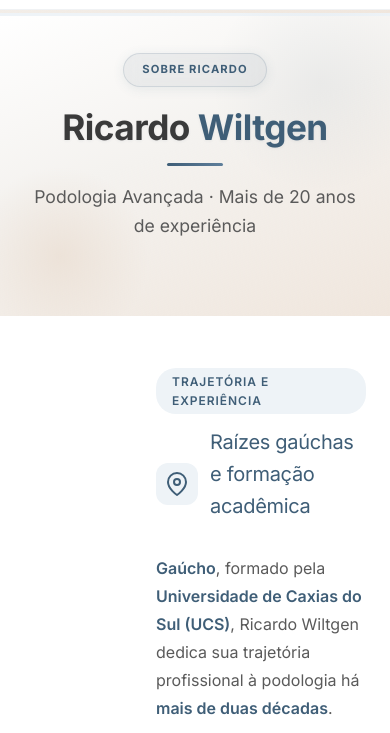
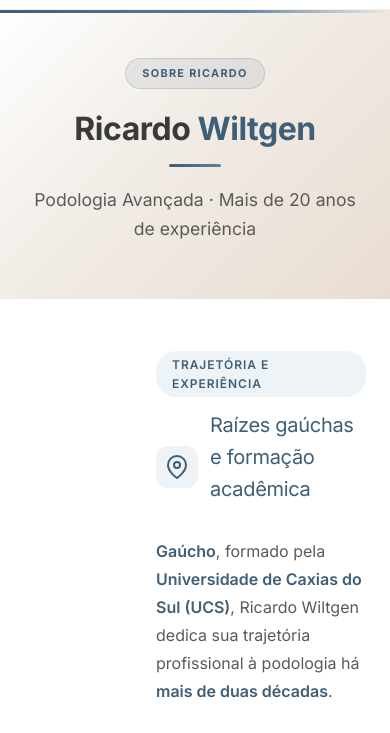
Before and after one commit to cauacbobato/RICARDO_site, a plain HTML site: page pages/sobre.html in a window 390 px wide. Shown: the part 54-787 px from the top of the page. Drawn offline with nearby package versions, Linux system fonts and the light colour scheme.

Commit message:
feat: hero fullbleed com degradê como nas imagens de referência
Hero principal (index.html):
- Seção fullwidth sem container limitando a largura
- Foto sangra até a borda direita da viewport
- Gradiente de fusão branco→transparente (esquerda→direita) sobre a imagem
- Overlay azul suave no canto superior direito
- Linha decorativa fina na cor primária no topo da seção
- Círculo decorativo sutil no canto inferior esquerdo

Heroes internos (todas as páginas):
- Nova classe .hero--interno com degradê diagonal branco→bege quente
- Elementos decorativos (.hero-deco) circulares nas bordas laterais
- Linha decorativa azul abaixo do h1
- Título maior (3rem) e descrição centralizada com largura máxima
- Removidos style inline de grid-template-columns e text-align

CSS:
- Reescrita completa do bloco .hero com layout flexbox fullwidth
- .hero-container sem max-width 1200px — ocupa 1400px para a imagem sangrar
- .hero-conteudo com padding interno generoso
- .hero-imagem fullbleed: border-radius:0, overflow:hidden
- Gradiente ::before na imagem (left→right, branco→transparente)
- Removidos todos os blocos duplicados e conflitantes de versões anteriores
- Responsivo: mobile empilha conteúdo→imagem, imagem ganha border-radius

Co-authored-by: v0agent <it+v0agent@vercel.com>

```diff
--- a/assets/css/estilo.css
+++ b/assets/css/estilo.css
@@ -236,109 +236,177 @@ nav ul li a.ativo {
     transition: var(--transition);
 }
 
-/* ===== HERO ===== */
+/* ===== HERO — PRINCIPAL (index.html) ===== */
+/*
+ * Layout: texto à esquerda dentro do .container,
+ * imagem sangra até a borda direita da viewport.
+ * A seção .hero ocupa 100vw; o grid é: [conteudo | imagem-fullbleed].
+ */
 .hero {
-    padding: 60px 0 80px;
-    background: linear-gradient(135deg, #ffffff 0%, var(--cor-off-white) 50%, #e6d6c7 100%);
     position: relative;
     overflow: hidden;
-}
-
-/* Formas geométricas decorativas em CSS puro */
+    background: #ffffff;
+    /* Gradiente diagonal de fundo: branco puro → off-white quente */
+    background-image: linear-gradient(120deg, #ffffff 0%, #f7f4f0 45%, #ede5db 100%);
+    min-height: 560px;
+    display: flex;
+    align-items: stretch;
+}
+
+/* Faixa decorativa — linha fina no topo com a cor primária */
 .hero::before {
     content: '';
     position: absolute;
-    top: -80px;
-    right: -80px;
-    width: 400px;
-    height: 400px;
-    border-radius: 50%;
-    background: radial-gradient(circle, rgba(63, 94, 119, 0.06) 0%, transparent 70%);
-    pointer-events: none;
-}
+    top: 0;
+    left: 0;
+    right: 0;
+    height: 3px;
+    background: linear-gradient(90deg, var(--cor-primaria) 0%, var(--cor-azul-claro) 60%, transparent 100%);
+    z-index: 2;
+}
+
+/* Círculo decorativo grande no canto inferior esquerdo */
 .hero::after {
     content: '';
     position: absolute;
-    bottom: -60px;
-    left: -60px;
-    width: 300px;
-    height: 300px;
+    bottom: -120px;
+    left: -120px;
+    width: 500px;
+    height: 500px;
     border-radius: 50%;
-    background: radial-gradient(circle, rgba(230, 214, 199, 0.5) 0%, transparent 70%);
+    background: radial-gradient(circle, rgba(63, 94, 119, 0.055) 0%, transparent 65%);
     pointer-events: none;
-}
-
-/* Elemento decorativo extra — linha ondulada sutil no topo */
-.hero .hero-container {
+    z-index: 0;
+}
+
+/* Grid do hero: conteúdo (esquerda) + imagem fullbleed (direita) */
+.hero-container {
+    width: 100%;
+    max-width: 1400px;
+    margin: 0 auto;
+    display: grid;
+    grid-template-columns: 1fr 1fr;
+    align-items: stretch;
     position: relative;
     z-index: 1;
 }
 
-.hero-container {
-    display: grid;
-    grid-template-columns: 1fr 1fr;
-    gap: 60px;
-    align-items: center;
-}
+/* Conteúdo textual — padding generoso, alinhado à direita do container */
+.hero-conteudo {
+    padding: 72px 56px 72px 48px;
+    display: flex;
+    flex-direction: column;
+    justify-content: center;
+}
+
+/* Badge pill */
 .hero-badge {
     display: inline-flex;
     align-items: center;
     gap: 6px;
-    background: rgba(63, 94, 119, 0.08);
-    color: var(--cor-primaria);
-    font-size: 0.7rem;
+    background: rgba(63, 94, 119, 0.09);
+    color: var(--cor-primaria);
+    font-size: 0.68rem;
     font-weight: 700;
-    letter-spacing: 0.1em;
+    letter-spacing: 0.12em;
     text-transform: uppercase;
-    padding: 7px 18px;
+    padding: 6px 16px;
     border-radius: 20px;
-    margin-bottom: 20px;
-    border: 1px solid rgba(63, 94, 119, 0.15);
-    backdrop-filter: blur(8px);
-    -webkit-backdrop-filter: blur(8px);
-}
+    margin-bottom: 22px;
+    border: 1px solid rgba(63, 94, 119, 0.18);
+    width: fit-content;
+}
+
+/* Título do hero */
+.hero-conteudo h1 {
+    font-size: 2.75rem;
+    font-weight: 700;
+    line-height: 1.15;
+    margin-bottom: 18px;
+    color: var(--cor-texto);
+}
+.hero-conteudo h1 span { color: var(--cor-primaria); }
+
+/* Descrição */
+.hero-descricao {
+    font-size: 1.05rem;
+    color: var(--cor-texto-claro);
+    margin-bottom: 28px;
+    line-height: 1.65;
+    max-width: 520px;
+}
+
+/* Info items (endereço, tel, horário) */
 .hero-info {
     display: flex;
     flex-direction: column;
     gap: 8px;
-    margin-bottom: 28px;
+    margin-bottom: 32px;
 }
 .hero-info-item {
     display: flex;
     align-items: center;
     gap: 10px;
-    font-size: 0.95rem;
+    font-size: 0.9rem;
     color: var(--cor-texto-claro);
 }
-.hero-info-icon { font-size: 1.2rem; }
+.hero-info-item svg {
+    width: 16px;
+    height: 16px;
+    color: var(--cor-primaria);
+    flex-shrink: 0;
+}
+
+/* Botões */
 .hero-botoes {
     display: flex;
-    gap: 16px;
+    gap: 14px;
     flex-wrap: wrap;
 }
+
+/* ===== IMAGEM DO HERO — fullbleed à direita ===== */
 .hero-imagem {
+    position: relative;
+    overflow: hidden;
+    /* Sem border-radius — sangra até a borda */
+    border-radius: 0;
     background: var(--cor-bege);
-    border-radius: var(--border-radius);
-    overflow: hidden;
-    aspect-ratio: 4/3;
-    display: flex;
-    align-items: center;
-    justify-content: center;
-    box-shadow: 0 20px 60px rgba(63, 94, 119, 0.18), 0 4px 16px rgba(63, 94, 119, 0.08);
-    position: relative;
 }
 .hero-imagem img {
     width: 100%;
     height: 100%;
     object-fit: cover;
-}
-/* Overlay de gradiente suave sobre a imagem do hero */
+    display: block;
+}
+/*
+ * Gradiente sobre a imagem: fade da esquerda (branco/off-white) → transparente.
+ * Cria a fusão suave entre o conteúdo e a foto, exatamente como nas referências.
+ */
+.hero-imagem::before {
+    content: '';
+    position: absolute;
+    inset: 0;
+    background: linear-gradient(
+        to right,
+        #ffffff 0%,
+        rgba(247, 244, 240, 0.85) 15%,
+        rgba(247, 244, 240, 0.3) 35%,
+        transparent 60%
+    );
+    z-index: 1;
+    pointer-events: none;
+}
+/* Overlay azul muito suave no canto superior direito */
 .hero-imagem::after {
     content: '';
     position: absolute;
     inset: 0;
-    background: linear-gradient(135deg, rgba(63, 94, 119, 0.12) 0%, rgba(63, 94, 119, 0.02) 60%, transparent 100%);
-    border-radius: var(--border-radius);
+    background: linear-gradient(
+        210deg,
+        rgba(63, 94, 119, 0.08) 0%,
+        transparent 50%
+    );
+    z-index: 1;
     pointer-events: none;
 }
 
@@ -785,13 +853,6 @@ footer {
     }
     .header-cta { display: none; }
 
-    .hero-container {
-        grid-template-columns: 1fr;
-        gap: 40px;
-    }
-    .hero-conteudo h1 { font-size: 2rem; }
-    .hero-imagem { aspect-ratio: 16/10; }
-
     .sobre-container {
         grid-template-columns: 1fr;
     }
@@ -841,20 +902,15 @@ footer {
     height: 200px;
     border: none;
 }
-/* ===== IMAGENS - SOLUÇÃO SEM BORDAS ===== */
-
-/* Contêineres com proporção definida e overflow escondido */
-.hero-imagem,
+/* ===== IMAGENS — CONTÊINERES COM OVERFLOW ===== */
+
+/* sobre e podologia mantêm border-radius */
 .sobre-imagem,
 .podologia-imagem {
     border-radius: var(--border-radius);
     overflow: hidden;
-    background: var(--cor-bege); /* fundo só para carregamento, não aparece se a imagem preencher */
-    position: relative; /* necessário para o overlay ::after */
-}
-
-.hero-imagem {
-    aspect-ratio: 4/4; /* proporção 16:10, ajustável */
+    background: var(--cor-bege);
+    position: relative;
 }
 
 .sobre-imagem {
@@ -873,20 +929,19 @@ footer {
 }
 
 /* Todas as imagens dentro desses contêineres */
-.hero-imagem img,
 .sobre-imagem img,
 .podologia-imagem img,
 .blog-card-img img {
     width: 100%;
     height: 100%;
-    object-fit: cover; /* preenche sem distorcer */
-    object-position: center center; /* centraliza */
-    display: block; /* remove espaços extras */
+    object-fit: cover;
+    object-position: center center;
+    display: block;
 }
 
 /* Ajuste específico para a foto do Ricardo (sobre) se o rosto estiver no topo */
 .sobre-imagem img {
-    object-position: center 25%; /* ajuste se a foto tiver o rosto mais acima */
+    object-position: center 25%;
 }
 
 /* ===== SERVIÇOS EM DESTAQUE (cards lado a lado) ===== */
@@ -1133,49 +1188,6 @@ footer {
     .depoimento-texto blockquote {
         font-size: 1rem;
     }
-}
-
-/* =========================================================
-   ===== HERO INTERNO (páginas de subconteúdo) =============
-   Aplicado nas páginas que usam hero com 1 coluna e
-   text-align:center. Gradiente mais rico e detalhes visuais.
-   ========================================================= */
-
-/* Hero com 1 coluna centralizado — variante das páginas internas */
-.hero:has(.hero-container[style*="grid-template-columns:1fr"]),
-.hero:has(.hero-container[style*="grid-template-columns: 1fr"]) {
-    background: linear-gradient(160deg, #ffffff 0%, var(--cor-off-white) 45%, rgba(230, 214, 199, 0.6) 100%);
-    padding-bottom: 56px;
-}
-
-/* Linha decorativa azul abaixo do h1 nos heroes internos */
-.hero-container[style*="grid-template-columns:1fr"] .hero-conteudo h1::after,
-.hero-container[style*="grid-template-columns: 1fr"] .hero-conteudo h1::after {
-    content: '';
-    display: block;
-    width: 56px;
-    height: 3px;
-    background: linear-gradient(90deg, var(--cor-primaria), var(--cor-primaria-clara));
-    border-radius: 2px;
-    margin: 16px auto 0;
-}
-
-/* Sombra de texto sutil no h1 do hero para contraste sobre gradiente */
-.hero-conteudo h1 {
-    font-size: 2.8rem;
-    font-weight: 700;
-    line-height: 1.15;
-    margin-bottom: 16px;
-    text-shadow: 0 1px 3px rgba(63, 94, 119, 0.08);
-}
-.hero-conteudo h1 span { color: var(--cor-primaria); }
-
-/* Destaque na descrição do hero */
-.hero-descricao {
-    font-size: 1.1rem;
-    color: var(--cor-texto-claro);
-    margin-bottom: 24px;
-    line-height: 1.65;
 }
 
 /* =========================================================
@@ -2025,56 +2037,139 @@ header.rolado {
 }
 
 /* =========================================================
-   ===== HERO — PADRÃO DECORATIVO E REFINAMENTOS FINAIS ====
+   ===== HERO INTERNO — variante páginas internas ==========
+   Nas páginas internas o hero usa grid-template-columns:1fr
+   e text-align:center via style inline. O visual é um
+   degradê diagonal rico sem imagem, com elementos decorativos.
    ========================================================= */
 
-/* Padrão de pontos sutis no fundo do hero via CSS puro */
-.hero {
+.hero--interno {
+    min-height: auto;
+    padding: 64px 0 72px;
+    background: #ffffff;
     background-image:
-        linear-gradient(135deg, #ffffff 0%, var(--cor-off-white) 50%, #e6d6c7 100%),
-        radial-gradient(circle, rgba(63, 94, 119, 0.07) 1px, transparent 1px);
-    background-size: 100% 100%, 28px 28px;
-    background-blend-mode: normal;
-}
-
-/* Borda superior de destaque — gradiente azul suave */
-.hero {
-    border-top: 3px solid transparent;
-    background-clip: padding-box;
-    box-shadow: inset 0 3px 0 0 var(--cor-primaria-clara-2);
-}
-
-/* Melhora o espaçamento do h1 nas páginas internas (col 1) */
-.hero-container[style*="text-align:center"] .hero-conteudo h1,
-.hero-container[style*="text-align: center"] .hero-conteudo h1 {
+        linear-gradient(135deg, #ffffff 0%, #f2ede7 40%, #e8ddd3 100%);
+    display: block;
+}
+
+/* Remove os pseudo-elementos circulares usados no hero principal */
+.hero--interno::after { display: none; }
+
+/* Faixa superior colorida (mantém) */
+.hero--interno::before {
+    content: '';
+    position: absolute;
+    top: 0;
+    left: 0;
+    right: 0;
+    height: 3px;
+    background: linear-gradient(90deg, var(--cor-primaria) 0%, var(--cor-azul-claro) 60%, transparent 100%);
+    z-index: 2;
+}
+
+.hero--interno .hero-container {
+    max-width: 860px;
+    margin: 0 auto;
+    display: block;
+    text-align: center;
+    padding: 0 24px;
+}
+
+.hero--interno .hero-conteudo {
+    padding: 0;
+    align-items: center;
+}
+
+.hero--interno .hero-conteudo h1 {
     font-size: 3rem;
 }
 
-/* Badge glassmorphism também para a variante de fundo claro */
-.hero-badge {
-    box-shadow: 0 2px 12px rgba(63, 94, 119, 0.1);
-}
-
-/* Responsividade do hero */
+/* Linha decorativa abaixo do h1 */
+.hero--interno .hero-conteudo h1::after {
+    content: '';
+    display: block;
+    width: 52px;
+    height: 3px;
+    background: linear-gradient(90deg, var(--cor-primaria), var(--cor-azul-claro));
+    border-radius: 2px;
+    margin: 16px auto 0;
+}
+
+.hero--interno .hero-descricao {
+    margin: 0 auto 0;
+    max-width: 640px;
+    text-align: center;
+    font-size: 1.1rem;
+}
+
+/* Decoração lateral — dois círculos posicionados nas bordas */
+.hero--interno .hero-deco {
+    position: absolute;
+    border-radius: 50%;
+    pointer-events: none;
+}
+.hero--interno .hero-deco--esq {
+    width: 280px;
+    height: 280px;
+    left: -100px;
+    top: 50%;
+    transform: translateY(-50%);
+    background: radial-gradient(circle, rgba(63, 94, 119, 0.07) 0%, transparent 70%);
+}
+.hero--interno .hero-deco--dir {
+    width: 220px;
+    height: 220px;
+    right: -80px;
+    top: 50%;
+    transform: translateY(-50%);
+    background: radial-gradient(circle, rgba(230, 214, 199, 0.55) 0%, transparent 70%);
+}
+
+/* =========================================================
+   ===== HERO — RESPONSIVO ================================
+   ========================================================= */
+
+@media (max-width: 1024px) {
+    .hero-container {
+        grid-template-columns: 1fr 1fr;
+    }
+    .hero-conteudo {
+        padding: 56px 40px 56px 36px;
+    }
+    .hero-conteudo h1 {
+        font-size: 2.3rem;
+    }
+}
+
 @media (max-width: 768px) {
     .hero {
-        padding: 48px 0 60px;
-        background-size: 100% 100%, 22px 22px;
-    }
-    .hero-container[style*="text-align:center"] .hero-conteudo h1,
-    .hero-container[style*="text-align: center"] .hero-conteudo h1 {
-        font-size: 2.2rem;
-    }
-    .hero::before {
-        width: 220px;
-        height: 220px;
-        top: -40px;
-        right: -40px;
-    }
-    .hero::after {
-        width: 180px;
-        height: 180px;
-        bottom: -30px;
-        left: -30px;
-    }
-}
+        min-height: auto;
+    }
+    .hero-container {
+        grid-template-columns: 1fr;
+    }
+    /* Em mobile: conteúdo acima, imagem abaixo */
+    .hero-conteudo {
+        padding: 52px 24px 36px;
+        order: 1;
+    }
+    .hero-imagem {
+        order: 2;
+        aspect-ratio: 16/9;
+        /* Volta o border-radius em mobile para parecer card */
+        border-radius: var(--border-radius);
+        margin: 0 16px 40px;
+    }
+    /* Gradiente de fade em mobile agora de cima para baixo */
+    .hero-imagem::before {
+        background: linear-gradient(
+            to bottom,
+            rgba(255,255,255,0.6) 0%,
+            transparent 40%
+        );
+    }
+    .hero-conteudo h1 { font-size: 2rem; }
+    .hero--interno .hero-conteudo h1 { font-size: 2rem; }
+    .hero--interno { padding: 48px 0 56px; }
+    .hero--interno .hero-deco { display: none; }
+}
--- a/pages/sobre.html
+++ b/pages/sobre.html
@@ -16,12 +16,14 @@
     <!-- ===== HEADER ===== -->
 
     <!-- ===== HERO INTERNO ===== -->
-    <section class="hero" style="padding: 40px 0 60px;">
-        <div class="container hero-container" style="grid-template-columns:1fr; text-align:center;">
+    <section class="hero hero--interno">
+        <span class="hero-deco hero-deco--esq" aria-hidden="true"></span>
+        <span class="hero-deco hero-deco--dir" aria-hidden="true"></span>
+        <div class="hero-container">
             <div class="hero-conteudo">
                 <span class="hero-badge">Sobre Ricardo</span>
                 <h1>Ricardo <span>Wiltgen</span></h1>
-                <p class="hero-descricao" style="max-width:700px; margin:0 auto 16px;">
+                <p class="hero-descricao">
                     Podologia Avançada · Mais de 20 anos de experiência
                 </p>
             </div>
```
Also changed, not shown: pages/artigo.html (+5 -3 lines), pages/blog.html (+5 -3 lines), pages/contato.html (+5 -3 lines), pages/pe-diabetico.html (+5 -3 lines), pages/podologia.html (+5 -3 lines), pages/servicos.html (+5 -3 lines), pages/unha-encravada.html (+5 -3 lines).
